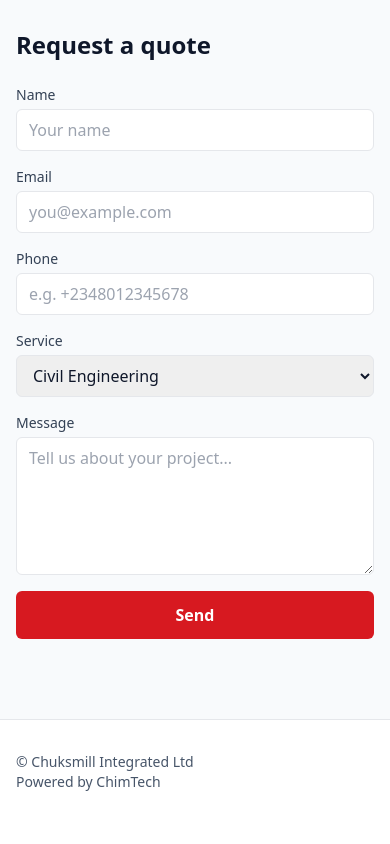
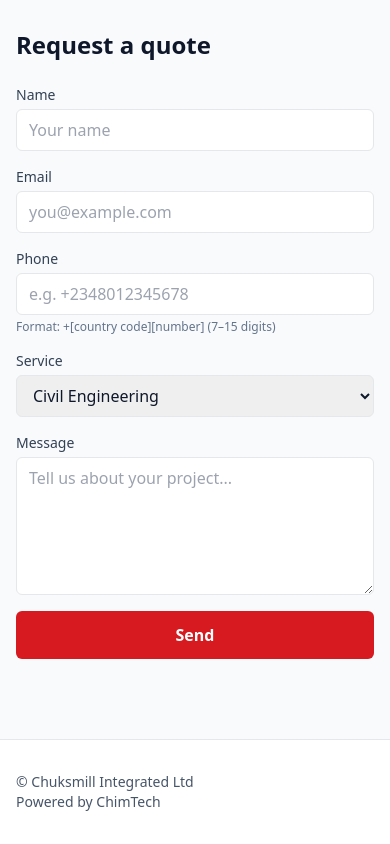
Before and after one commit to Chimajunior/chuksmill, a plain HTML site: page index.html in a window 390 px wide. Shown: the part 2790-3634 px from the top of the page. Drawn offline with nearby package versions, Linux system fonts and the light colour scheme.

Commit message:
phone number validation update to form

```diff
--- a/index.html
+++ b/index.html
@@ -383,6 +383,9 @@
                 class="rounded-md border px-3 py-2 mt-1 focus:ring-2 focus:ring-brand-red outline-none"
               />
 
+              <small class="text-slate-500 text-xs mt-1">
+                Format: +[country code][number] (7–15 digits)
+              </small>
             </div>
 
 
@@ -425,7 +428,6 @@
 
             <!-- Status Message -->
             <p id="form-status" class="sm:col-span-2 text-sm mt-2"></p>
-            <input type="hidden" name="_redirect" value="https://yourwebsite.com/thank-you.html">
 
           </form>
         </div>
```
